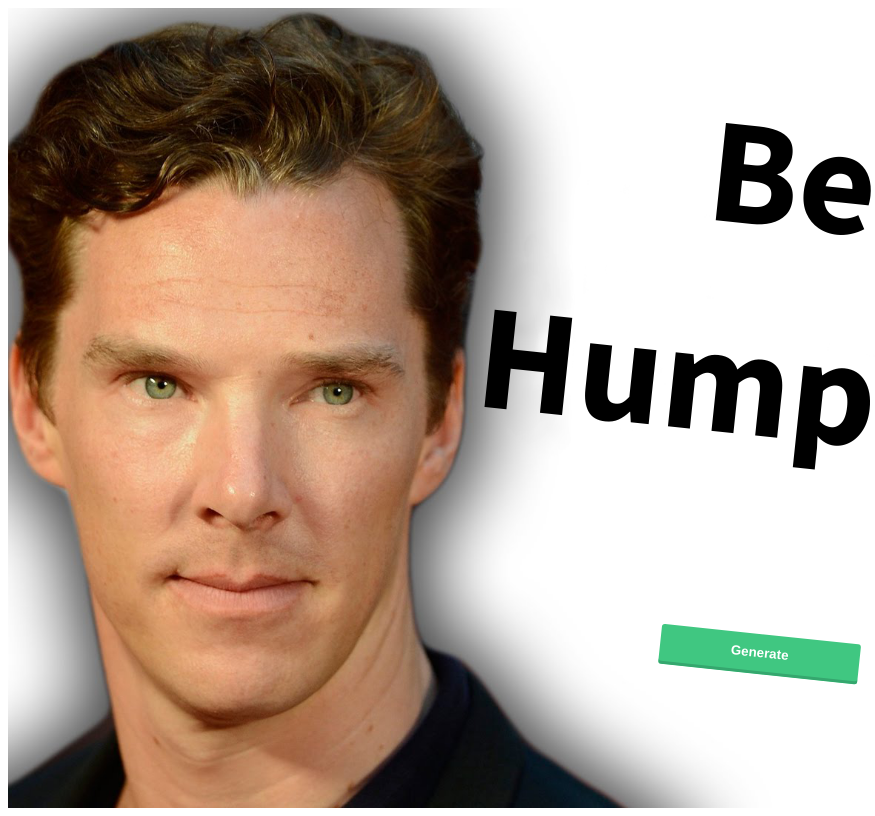
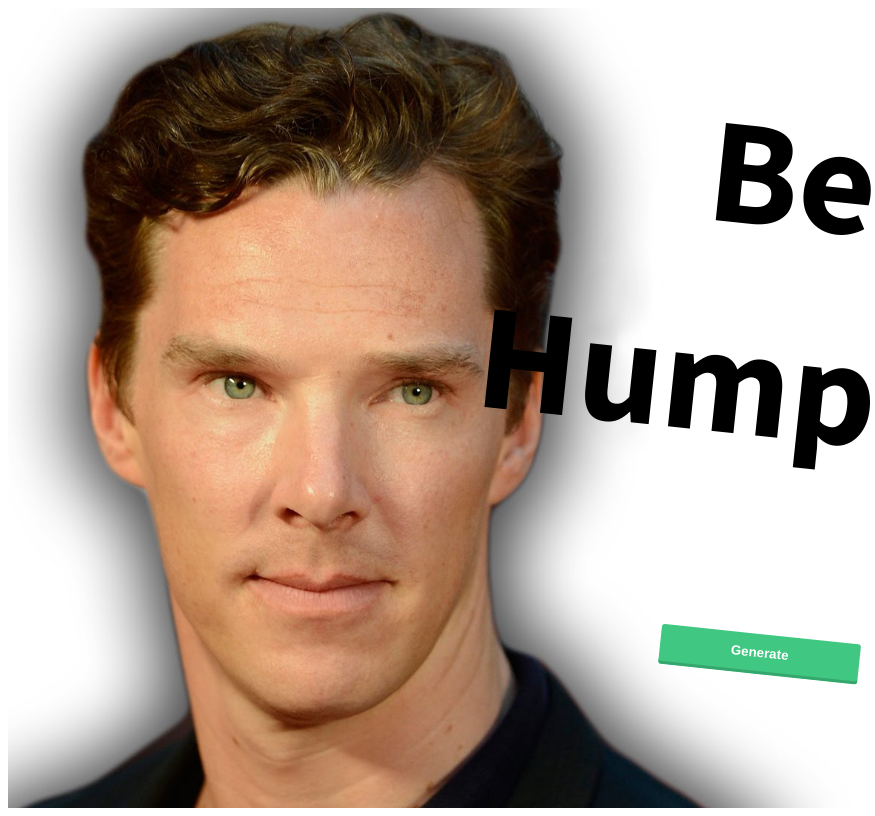
Before and after one commit to p1ratrulezzz/cumberbatch, a website: page index.html in a window 1280 px wide. Shown: the top 816 px of the page, 0-875 px from the left. Drawn offline with Linux system fonts and the light colour scheme.

Commit message:
Update app.css

```diff
--- a/styles/app.css
+++ b/styles/app.css
@@ -19,7 +19,7 @@ img {
     align-items: center;
     justify-content: center;
     height: 100vh;
-    background: #043a00 url('../img/templates/ben-1.png') no-repeat center;
+    background: #043a00 url('../img/templates/ben-1.png') no-repeat;
     background-size: cover;
     transition: .2s;
 }
```
